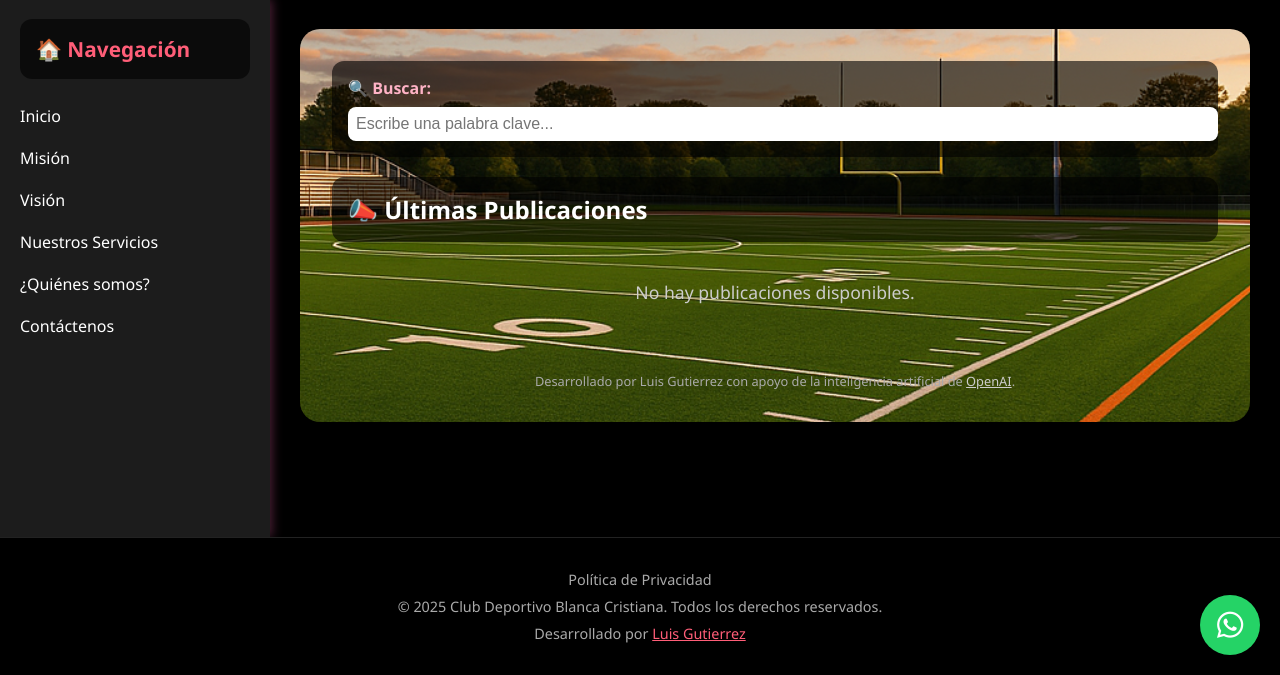
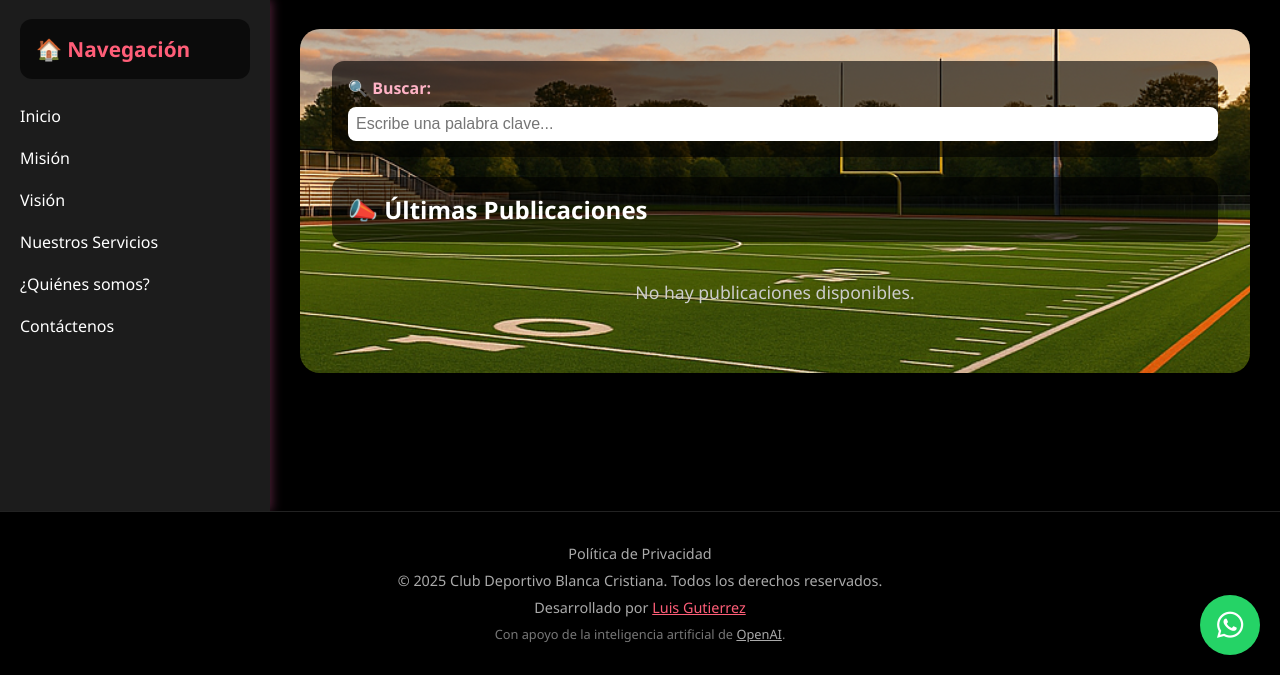
Before and after one commit to Luggutiu/Club-Deportivo-Blanca-Cristiana, a FastAPI app: page / in a window 1280 px wide. Shown: the part 125-800 px from the top of the page. Run offline with FastAPI, Linux system fonts and the light colour scheme; data that the repository does not hold is empty; parts of the project's set-up code (start-up, migrations or seed data) failed here and were passed over; some libraries are stand-ins or nearby versions.

Commit message:
🔍 Debug: 9activamoios

```diff
--- a/app/templates/base_public.html
+++ b/app/templates/base_public.html
@@ -167,7 +167,6 @@
   </script>
 </head>
 
-<!-- Desarrollado por Luis Gutierrez | https://club-deportivo-blanca-cristiana.onrender.com -->
 <body>
 
   <div style="text-align: right; padding: 1rem;">
@@ -257,12 +256,15 @@
     <div style="margin-bottom: 0.5rem;">
       © 2025 Club Deportivo Blanca Cristiana. Todos los derechos reservados.
     </div>
-    <div>
+    <div style="margin-bottom: 0.5rem;">
       Desarrollado por
       <a href="https://club-deportivo-blanca-cristiana.onrender.com" target="_blank" style="color: #ff5e78; text-decoration: underline;">
         Luis Gutierrez
       </a>
     </div>
+    <div style="font-size: 0.8rem; color: #777;">
+      Con apoyo de la inteligencia artificial de <a href="https://openai.com/chatgpt" target="_blank" style="color: #aaa;">OpenAI</a>.
+    </div>
   </footer>
 
 </body>
--- a/app/templates/index.html
+++ b/app/templates/index.html
@@ -106,10 +106,7 @@
     {% endfor %}
   </div>
 
-  <!-- Créditos -->
-  <div class="creditos">
-    Desarrollado por Luis Gutierrez con apoyo de la inteligencia artificial de <a href="https://openai.com/chatgpt" target="_blank" style="color: #ccc;">OpenAI</a>.
-  </div>
+
 </div>
 {% endblock %}
 
```
